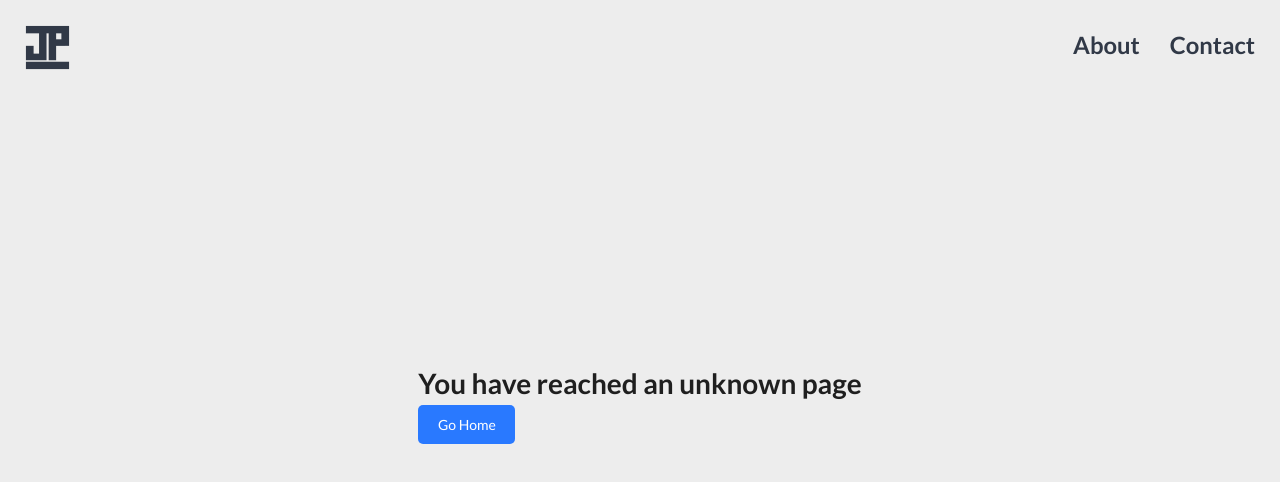
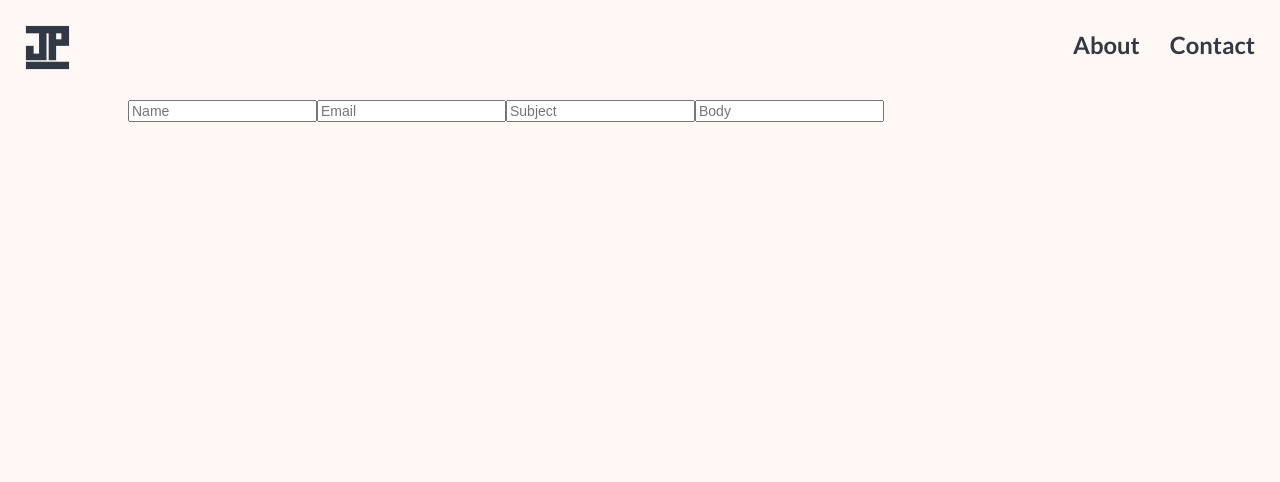
Before and after one commit to jaxonjporter/profile-site, a React (Create React App) app in the folder client/: page /contact in a window 1280 px wide. Shown: the top 482 px of the page. Built offline with nearby package versions, Linux system fonts and the light colour scheme; what react-pose would draw is missing.

Commit message:
added form hook, created contact form

```diff
--- a/client/src/App.js
+++ b/client/src/App.js
@@ -4,6 +4,7 @@ import Home from './component/Home'
 import Navbar from './component/Navbar/Navbar'
 import NoMatch from './component/NoMatch'
 import { Container } from './styles/GlobalStyles'
+import Contact from './component/contact/contact'
 import About from './component/about/About'
 
 const App = () => {
@@ -13,6 +14,7 @@ const App = () => {
       <Switch>
         <Route exact path='/' component={Home} />
         <Route exact path='/about' component={About} />
+        <Route exact path='/contact' component={Contact} />
         <Route component={NoMatch}  />
       </Switch>
       <Container>
--- a/client/src/component/Navbar/Navbar.js
+++ b/client/src/component/Navbar/Navbar.js
@@ -45,7 +45,7 @@ const Navbar = () => {
         <NavItem as={Link} to='/about' onClick={() => changeActive('about')}>
           <NavText style={nothome()}>About</NavText>
         </NavItem>
-        <NavItem>
+        <NavItem as={Link} to='/contact' onClick={() => changeActive('contact')}>
           <NavText style={nothome()}>Contact</NavText>
         </NavItem>
       </LeftRight>
--- a/client/src/component/about/About.js
+++ b/client/src/component/about/About.js
@@ -1,6 +1,5 @@
 import React, { useState, } from 'react';
 import styled from 'styled-components'
-import { Document } from 'react-pdf/dist/entry.parcel';
 import res from '../../images/JaxonPorterRes.jpg'
 
 const About = () => {
--- /dev/null
+++ b/client/src/component/contact/contact.js
@@ -0,0 +1,74 @@
+import React, { useState, } from 'react'
+import styled from 'styled-components'
+import { useFormInput, } from "../../hooks/useFormInput";
+import axios from 'axios'
+
+
+
+
+
+const Contact = () => {
+  const name = useFormInput('')
+  const email = useFormInput('')
+  const subject = useFormInput('')
+  const body = useFormInput('')
+
+
+  const handleSubmit = (e) => {
+    e.preventDefault();
+    axios.post("/api/blogs", { name, email, subject, body, })
+      .then( res => {
+        debugger
+      }).catch(res => {debugger})
+  }
+
+  return(
+    <MainDiv>
+      <Container>
+        <form onSubmit={handleSubmit}>
+          <input
+            label="name"
+            placeholder="Name"
+            name="Name"
+            required
+            { ...name }
+          />
+          <input
+            label="email"
+            placeholder="Email"
+            name="email"
+            required
+            { ...email }
+          />
+          <input
+            label="subject"
+            placeholder="Subject"
+            name="subject"
+            required
+            { ...subject }
+          />
+          <input
+            label="body"
+            placeholder="Body"
+            name="body"
+            required
+            { ...body }
+          />
+          </form>
+      </Container>
+    </MainDiv>
+  )
+}
+
+const MainDiv = styled.div`
+  background: #fff8f4;
+  height: 100%;
+  min-height: 100vh;
+`
+
+const Container = styled.div`
+  padding: 10%;
+  padding-top: 100px;
+`
+
+export default Contact
--- /dev/null
+++ b/client/src/hooks/useFormInput.js
@@ -0,0 +1,12 @@
+import { useState, } from "react";
+
+export const useFormInput = (initialValue) => {
+  const [value, setValue] = useState(initialValue);
+
+  const handleChange = (e) => setValue(e.target.value);
+
+  return {
+    value,
+    onChange: handleChange,
+  }
+}
```
